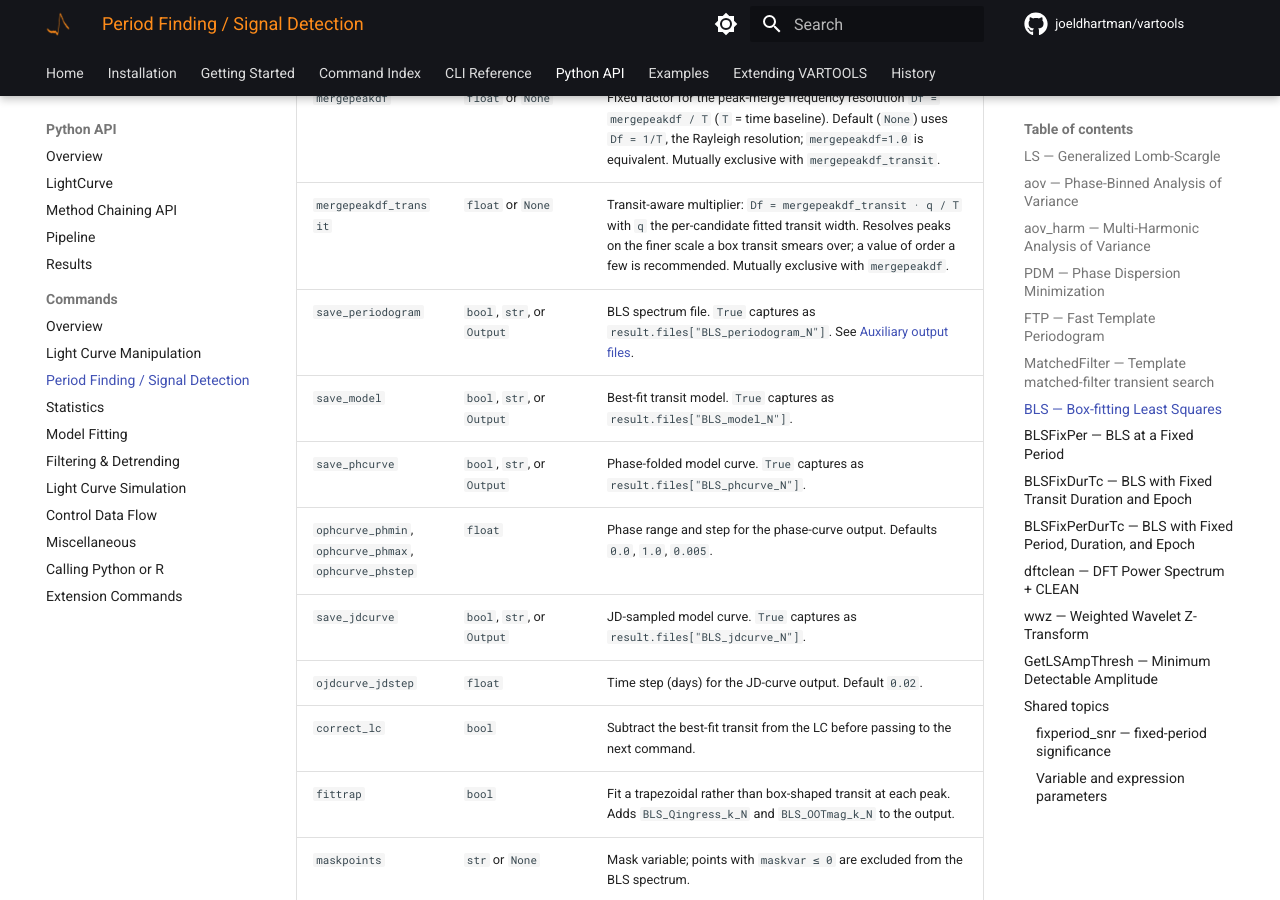
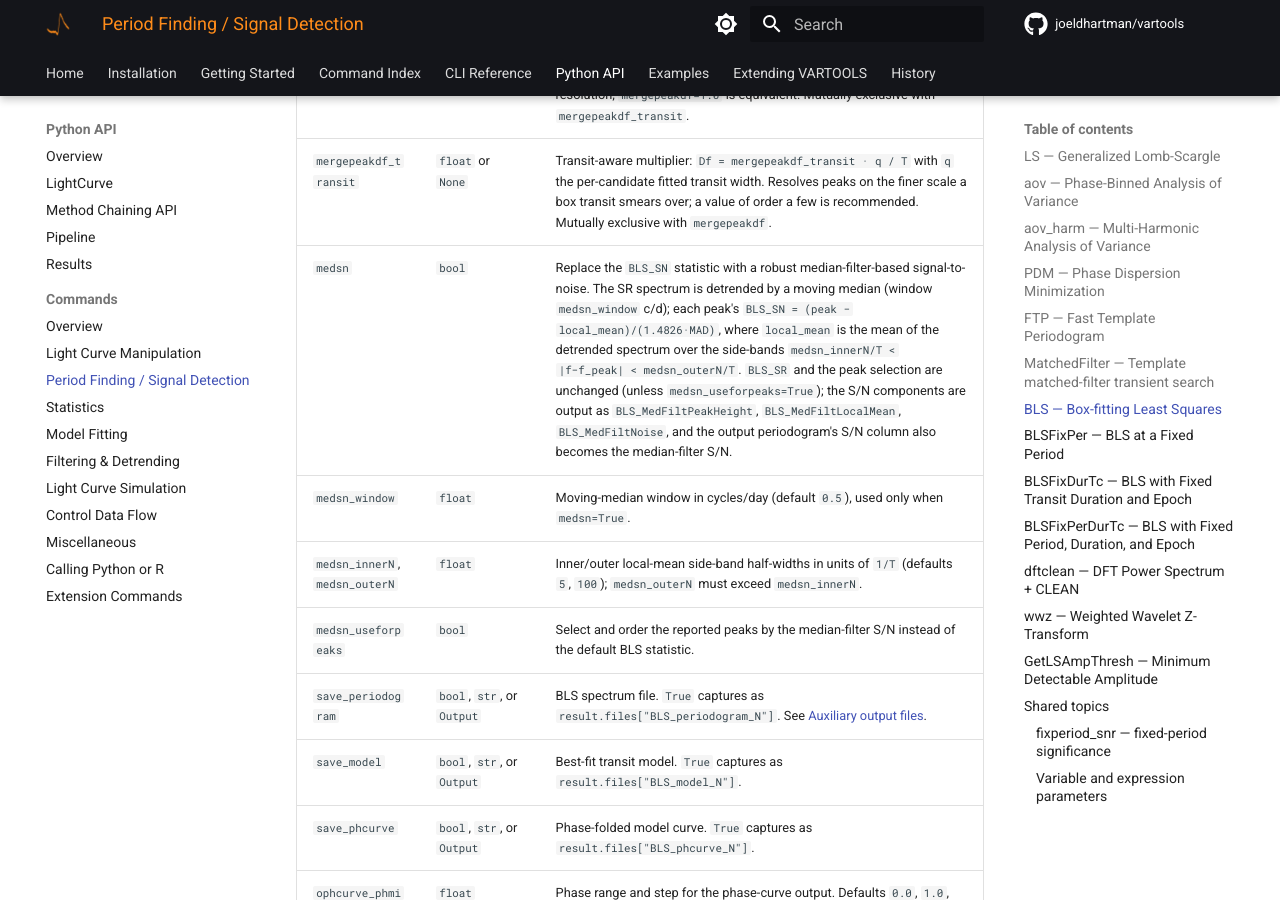
Before and after one commit to joeldhartman/vartools-site, an MkDocs documentation site: the page built from docs/python/commands/period-finding.md, in a window 1280 px wide and 900 px high, scrolled down 25387 px. Built offline with MkDocs 1.6.1 and Material for MkDocs 9.7.7, drawn with Linux system fonts in a browser that asks for light colours; comment, search, counter and statistics services are not loaded; the version menu is left out; some of the changed text lies outside the part shown.

Commit message:
docs: document medsn (median-filter S/N) for -BLS and -BLSFixDurTc
Add the medsn syntax line, options-table row, and MedFilt* output columns to
the CLI -BLS/-BLSFixDurTc pages, and the medsn / medsn_window / medsn_innerN /
medsn_outerN / medsn_useforpeaks params to the pyvartools BLS/BLSFixDurTc
signatures and tables.

Co-Authored-By: Claude Opus 4.8 <noreply@anthropic.com>
Claude-Session: https://claude.ai/code/session_01Se27uKsH7gvHCQQZnLWS7U

````diff
--- a/docs/python/commands/period-finding.md
+++ b/docs/python/commands/period-finding.md
@@ -656,6 +656,8 @@ cmd.BLS(minper, maxper, rmin=0.01, rmax=0.1, nbins=200,
         df=None, extraparams=False, nobinnedrms=True,
         freq_grid=None, adjust_qmin=False, reduce_nbins=False,
         reportharmonics=False, mergepeakdf=None, mergepeakdf_transit=None,
+        medsn=False, medsn_window=0.5, medsn_innerN=5, medsn_outerN=100,
+        medsn_useforpeaks=False,
         save_periodogram=False, save_model=False,
         save_phcurve=False, save_jdcurve=False,
         ophcurve_phmin=0, ophcurve_phmax=1, ophcurve_phstep=0.005,
@@ -707,6 +709,10 @@ CLI equivalent: [`-BLS`](../../cli/period-finding.md#-bls-box-fitting-least-squa
 | `reportharmonics` | `bool` | Report period harmonics (½, ⅓, …) as additional candidates. |
 | `mergepeakdf` | `float` or `None` | Fixed factor for the peak-merge frequency resolution `Df = mergepeakdf / T` (`T` = time baseline). Default (`None`) uses `Df = 1/T`, the Rayleigh resolution; `mergepeakdf=1.0` is equivalent. Mutually exclusive with `mergepeakdf_transit`. |
 | `mergepeakdf_transit` | `float` or `None` | Transit-aware multiplier: `Df = mergepeakdf_transit · q / T` with `q` the per-candidate fitted transit width. Resolves peaks on the finer scale a box transit smears over; a value of order a few is recommended. Mutually exclusive with `mergepeakdf`. |
+| `medsn` | `bool` | Replace the `BLS_SN` statistic with a robust median-filter-based signal-to-noise. The SR spectrum is detrended by a moving median (window `medsn_window` c/d); each peak's `BLS_SN = (peak − local_mean)/(1.4826·MAD)`, where `local_mean` is the mean of the detrended spectrum over the side-bands `medsn_innerN/T < |f−f_peak| < medsn_outerN/T`. `BLS_SR` and the peak selection are unchanged (unless `medsn_useforpeaks=True`); the S/N components are output as `BLS_MedFiltPeakHeight`, `BLS_MedFiltLocalMean`, `BLS_MedFiltNoise`, and the output periodogram's S/N column also becomes the median-filter S/N. |
+| `medsn_window` | `float` | Moving-median window in cycles/day (default `0.5`), used only when `medsn=True`. |
+| `medsn_innerN`, `medsn_outerN` | `float` | Inner/outer local-mean side-band half-widths in units of `1/T` (defaults `5`, `100`); `medsn_outerN` must exceed `medsn_innerN`. |
+| `medsn_useforpeaks` | `bool` | Select and order the reported peaks by the median-filter S/N instead of the default BLS statistic. |
 | `save_periodogram` | `bool`, `str`, or `Output` | BLS spectrum file. `True` captures as `result.files["BLS_periodogram_N"]`. See [Auxiliary output files](index.md#auxiliary-output-files). |
 | `save_model` | `bool`, `str`, or `Output` | Best-fit transit model. `True` captures as `result.files["BLS_model_N"]`. |
 | `save_phcurve` | `bool`, `str`, or `Output` | Phase-folded model curve. `True` captures as `result.files["BLS_phcurve_N"]`. |
@@ -740,11 +746,14 @@ Per peak `k` (1 to `npeaks`) and command index `N`:
 | `BLS_Whitenoise_k_N` | Estimated white noise level. |
 | `BLS_SignaltoPinknoise_k_N` | Signal-to-pink-noise ratio. |
 | `BLS_Qingress_k_N`, `BLS_OOTmag_k_N` | Ingress fraction and out-of-transit magnitude. Only when `fittrap=True`. |
+| `BLS_MedFiltPeakHeight_k_N` | Only when `medsn=True`. Height of the detrended SR spectrum at the peak (SR minus its local moving median). |
+| `BLS_MedFiltLocalMean_k_N` | Only when `medsn=True`. Mean of the detrended SR spectrum over the local side-bands. |
+| `BLS_MedFiltNoise_k_N` | Only when `medsn=True`. Robust noise `1.4826·MAD` of the detrended SR spectrum. The reported `BLS_SN` is (`MedFiltPeakHeight` − `MedFiltLocalMean`) / `MedFiltNoise`. |
 | `BLS_Period_invtransit_N` | Period of the largest *inverted* (anti-transit) Δχ² peak — diagnostic for symmetric systematics. |
 | `BLS_deltaChi2_invtransit_N` | Δχ² of the inverse-transit peak. |
 | `BLS_MeanMag_N` | Out-of-transit mean magnitude. |
 
-When `extraparams=True` is set, the following additional per-peak columns are appended: `BLS_SRSum_k_N`, `BLS_ResSig_k_N`, `BLS_DipSig_k_N`, `BLS_SRShift_k_N`, `BLS_SRSig_k_N`, `BLS_SRShiftSNR_k_N`, `BLS_DSP_k_N`, `BLS_DSPG_k_N`, `BLS_FreqLow_k_N`, `BLS_FreqHigh_k_N`, `BLS_LogProb_k_N`, `BLS_PeakArea_k_N`, `BLS_PeakMean_k_N`, `BLS_PeakDev_k_N`, `BLS_LombLog_k_N`, `BLS_NTV_k_N`, `BLS_GDSP_k_N`, `BLS_OOTSig_k_N`, `BLS_TRSig_k_N`, `BLS_OOTDFTF_k_N`, `BLS_OOTDFTA_k_N`, `BLS_BinSN_k_N`, `BLS_MaxPhaseGap_k_N`, `BLS_Dip1DblPeriod_k_N`, `BLS_Dip2DblPeriod_k_N`, `BLS_DelChi2DblPeriod_k_N`, `BLS_SRSecondary_k_N`, `BLS_SRSumSecondary_k_N`, `BLS_QSecondary_k_N`, `BLS_EpochSecondary_k_N`, `BLS_HSecondary_k_N`, `BLS_LSecondary_k_N`, `BLS_DepthSecondary_k_N`, `BLS_NPointsInTransitSecondary_k_N`, `BLS_NTransitsSecondary_k_N`, `BLS_SignaltoPinknoiseSecondary_k_N`, `BLS_DeltaChi2TransitSecondary_k_N`, `BLS_BinSNSecondary_k_N`, `BLS_PhaseOffsetSecondary_k_N`, `BLS_HarmMean_k_N`, `BLS_fundA_k_N`, `BLS_fundB_k_N`, `BLS_harmA_k_N`, `BLS_harmB_k_N`, `BLS_HarmAmp_k_N`, `BLS_HarmDeltaChi2_k_N`.
+When `extraparams=True` is set, the following additional per-peak columns are appended: `BLS_SRSum_k_N`, `BLS_ResSig_k_N`, `BLS_DipSig_k_N`, `BLS_SRShift_k_N`, `BLS_SRSig_k_N`, `BLS_SRShiftSNR_k_N`, `BLS_DSP_k_N`, `BLS_DSPG_k_N`, `BLS_FreqLow_k_N`, `BLS_FreqHigh_k_N`, `BLS_LogProb_k_N`, `BLS_PeakArea_k_N`, `BLS_PeakMean_k_N`, `BLS_PeakDev_k_N`, `BLS_LombLog_k_N`, `BLS_NTV_k_N`, `BLS_GDSP_k_N`, `BLS_OOTSig_k_N`, `BLS_TRSig_k_N`, `BLS_OOTDFTF_k_N`, `BLS_OOTDFTA_k_N`, `BLS_BinSN_k_N`, `BLS_MaxPhaseGap_k_N`, `BLS_Dip1DblPeriod_k_N`, `BLS_Dip2DblPeriod_k_N`, `BLS_DelChi2DblPeriod_k_N`, `BLS_SRSecondary_k_N`, `BLS_SRSumSecondary_k_N`, `BLS_QSecondary_k_N`, `BLS_EpochSecondary_k_N`, `BLS_HSecondary_k_N`, `BLS_LSecondary_k_N`, `BLS_DepthSecondary_k_N`, `BLS_NPointsInTransitSecondary_k_N`, `BLS_NTransitsSecondary_k_N`, `BLS_SignaltoPinknoiseSecondary_k_N`, `BLS_DeltaChi2TransitSecondary_k_N`, `BLS_BinSNSecondary_k_N`, `BLS_PhaseOffsetSecondary_k_N`, `BLS_HarmMean_k_N`, `BLS_fundA_k_N`, `BLS_fundB_k_N`, `BLS_harmA_k_N`, `BLS_harmB_k_N`, `BLS_HarmAmp_k_N`, `BLS_HarmDeltaChi2_k_N`. When `medsn=True` is also set, the three `BLS_MedFilt*` columns follow this `extraparams` block at the end of each peak.
 
 When the corresponding `save_*` keyword is set:
 
@@ -901,6 +910,8 @@ cmd.BLSFixDurTc(duration, Tc,
                 ophcurve_phmax=1.0, ophcurve_phstep=0.005,
                 save_jdcurve=False, ojdcurve_jdstep=0.02,
                 mergepeakdf=None, mergepeakdf_transit=None,
+                medsn=False, medsn_window=0.5, medsn_innerN=5,
+                medsn_outerN=100, medsn_useforpeaks=False,
                 maskpoints=None)
 ```
 
@@ -930,6 +941,7 @@ CLI equivalent: [`-BLSFixDurTc`](../../cli/period-finding.md#-blsfixdurtc-bls-wi
 | `correct_lc` | `bool` | Subtract the best-fit transit from the LC before passing to the next command. |
 | `fittrap` | `bool` | Fit a trapezoidal transit instead of a box. |
 | `mergepeakdf`, `mergepeakdf_transit` | `float` or `None` | Control the peak-merge frequency resolution `Df`, exactly as for [`BLS`](#bls-box-fitting-least-squares): `mergepeakdf` sets `Df = factor/T` (default `Df = 1/T`); `mergepeakdf_transit` sets `Df = mult·q/T`. Mutually exclusive. |
+| `medsn`, `medsn_window`, `medsn_innerN`, `medsn_outerN`, `medsn_useforpeaks` | `bool` / `float` | Replace `BLSFixDurTc_SN` with a robust median-filter-based signal-to-noise, exactly as for [`BLS`](#bls-box-fitting-least-squares) (components output as `BLSFixDurTc_MedFiltPeakHeight`/`LocalMean`/`Noise`; `medsn_useforpeaks` selects peaks by it). |
 | `maskpoints` | `str` or `None` | Mask variable; points with `maskvar ≤ 0` are excluded. |
 
 **Output**
@@ -945,6 +957,9 @@ Suffix `N` is the pipeline command index. Per-peak quantities use suffix `k_N` (
 | `BLSFixDurTc_Period_k_N` | Best-fit period of peak `k`. |
 | `BLSFixDurTc_SN_k_N` | Signal-to-noise of peak `k`. |
 | `BLSFixDurTc_SR_k_N` | BLS spectral residual. |
+| `BLSFixDurTc_MedFiltPeakHeight_k_N` | Only when `medsn=True`. Height of the detrended SR spectrum at the peak (SR minus its local moving median). |
+| `BLSFixDurTc_MedFiltLocalMean_k_N` | Only when `medsn=True`. Mean of the detrended SR spectrum over the local side-bands. |
+| `BLSFixDurTc_MedFiltNoise_k_N` | Only when `medsn=True`. Robust noise `1.4826·MAD` of the detrended SR spectrum. The reported `BLSFixDurTc_SN` is (`MedFiltPeakHeight` − `MedFiltLocalMean`) / `MedFiltNoise`. |
 | `BLSFixDurTc_SDE_k_N` | Signal detection efficiency. |
 | `BLSFixDurTc_Depth_k_N` | Best-fit transit depth. |
 | `BLSFixDurTc_Qtran_k_N` | Fractional transit duration. |
````
Also changed, not shown: docs/cli/period-finding.md (+8 -1 lines).
